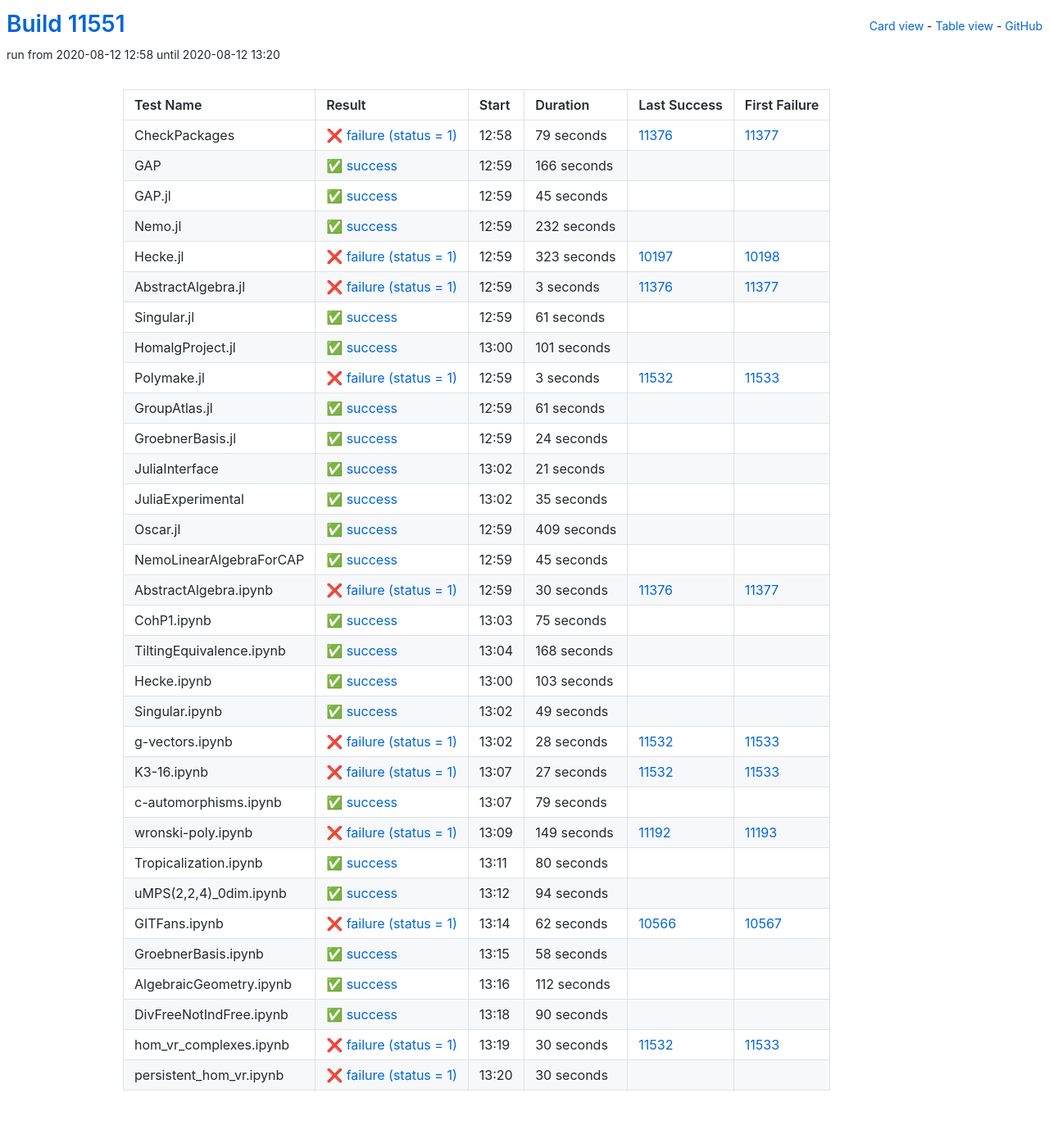
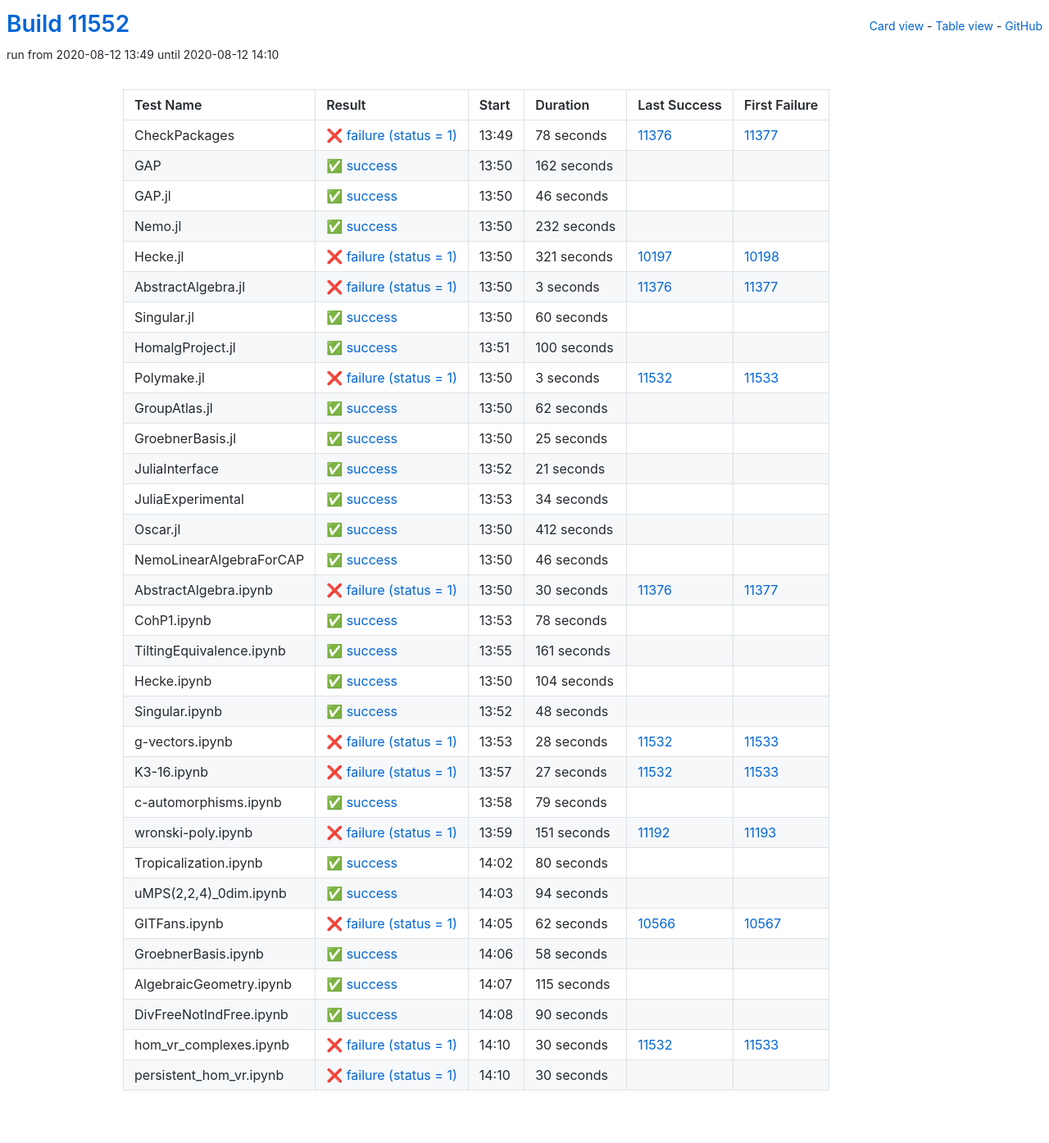
Before and after one commit to oscar-system/oscar-ci-status, a Jekyll site: the page built from table.html, in a window 1280 px wide. Shown: the whole page at 82% size. Built offline with Jekyll 4.4.1, drawn with Linux system fonts in a browser that asks for light colours.

Commit message:
Build #11552

```diff
--- a/_data/ci.yml
+++ b/_data/ci.yml
@@ -1,6 +1,6 @@
 ---
-build: 11551
-build_url: https://oscarci.mathematik.uni-kl.de/job/oscar/11551/
+build: 11552
+build_url: https://oscarci.mathematik.uni-kl.de/job/oscar/11552/
 job: oscar
 organization: oscar-system
 repo: oscar-ci-status
@@ -8,44 +8,44 @@
 tests:
 - name: CheckPackages
   id: checkpackages
-  log: https://oscarci.mathematik.uni-kl.de/job/oscar/11551/artifact/logs/build-11551/CheckPackages.log
-  start: 2020-08-12 12:58
+  log: https://oscarci.mathematik.uni-kl.de/job/oscar/11552/artifact/logs/build-11552/CheckPackages.log
+  start: 2020-08-12 13:49
   success: false
   exitcode: 1
   status: failure
-  duration: 79
+  duration: 78
   last_success: 11376
   last_success_url: https://oscarci.mathematik.uni-kl.de/job/oscar/11376/
   first_failure: 11377
   first_failure_url: https://oscarci.mathematik.uni-kl.de/job/oscar/11377/
 - name: GAP
   id: gap
-  log: https://oscarci.mathematik.uni-kl.de/job/oscar/11551/artifact/logs/build-11551/GAP.log
-  start: 2020-08-12 12:59
+  log: https://oscarci.mathematik.uni-kl.de/job/oscar/11552/artifact/logs/build-11552/GAP.log
+  start: 2020-08-12 13:50
   success: true
   exitcode: 0
   status: success
-  duration: 166
+  duration: 162
   last_success: false
   last_success_url:
   first_failure: false
   first_failure_url:
 - name: GAP.jl
   id: gap-jl
-  log: https://oscarci.mathematik.uni-kl.de/job/oscar/11551/artifact/logs/build-11551/GAP.jl.log
-  start: 2020-08-12 12:59
+  log: https://oscarci.mathematik.uni-kl.de/job/oscar/11552/artifact/logs/build-11552/GAP.jl.log
+  start: 2020-08-12 13:50
   success: true
   exitcode: 0
   status: success
-  duration: 45
+  duration: 46
   last_success: false
   last_success_url:
   first_failure: false
   first_failure_url:
 - name: Nemo.jl
   id: nemo-jl
-  log: https://oscarci.mathematik.uni-kl.de/job/oscar/11551/artifact/logs/build-11551/Nemo.jl.log
-  start: 2020-08-12 12:59
+  log: https://oscarci.mathematik.uni-kl.de/job/oscar/11552/artifact/logs/build-11552/Nemo.jl.log
+  start: 2020-08-12 13:50
   success: true
   exitcode: 0
   status: success
@@ -56,20 +56,20 @@
   first_failure_url:
 - name: Hecke.jl
   id: hecke-jl
-  log: https://oscarci.mathematik.uni-kl.de/job/oscar/11551/artifact/logs/build-11551/Hecke.jl.log
-  start: 2020-08-12 12:59
+  log: https://oscarci.mathematik.uni-kl.de/job/oscar/11552/artifact/logs/build-11552/Hecke.jl.log
+  start: 2020-08-12 13:50
   success: false
   exitcode: 1
   status: failure
-  duration: 323
+  duration: 321
   last_success: 10197
   last_success_url: https://oscarci.mathematik.uni-kl.de/job/oscar/10197/
   first_failure: 10198
   first_failure_url: https://oscarci.mathematik.uni-kl.de/job/oscar/10198/
 - name: AbstractAlgebra.jl
   id: abstractalgebra-jl
-  log: https://oscarci.mathematik.uni-kl.de/job/oscar/11551/artifact/logs/build-11551/AbstractAlgebra.jl.log
-  start: 2020-08-12 12:59
+  log: https://oscarci.mathematik.uni-kl.de/job/oscar/11552/artifact/logs/build-11552/AbstractAlgebra.jl.log
+  start: 2020-08-12 13:50
   success: false
   exitcode: 1
   status: failure
@@ -80,32 +80,32 @@
   first_failure_url: https://oscarci.mathematik.uni-kl.de/job/oscar/11377/
 - name: Singular.jl
   id: singular-jl
-  log: https://oscarci.mathematik.uni-kl.de/job/oscar/11551/artifact/logs/build-11551/Singular.jl.log
-  start: 2020-08-12 12:59
+  log: https://oscarci.mathematik.uni-kl.de/job/oscar/11552/artifact/logs/build-11552/Singular.jl.log
+  start: 2020-08-12 13:50
   success: true
   exitcode: 0
   status: success
-  duration: 61
+  duration: 60
   last_success: false
   last_success_url:
   first_failure: false
   first_failure_url:
 - name: HomalgProject.jl
   id: homalgproject-jl
-  log: https://oscarci.mathematik.uni-kl.de/job/oscar/11551/artifact/logs/build-11551/HomalgProject.jl.log
-  start: 2020-08-12 13:00
+  log: https://oscarci.mathematik.uni-kl.de/job/oscar/11552/artifact/logs/build-11552/HomalgProject.jl.log
+  start: 2020-08-12 13:51
   success: true
   exitcode: 0
   status: success
-  duration: 101
+  duration: 100
   last_success: false
   last_success_url:
   first_failure: false
   first_failure_url:
 - name: Polymake.jl
   id: polymake-jl
-  log: https://oscarci.mathematik.uni-kl.de/job/oscar/11551/artifact/logs/build-11551/Polymake.jl.log
-  start: 2020-08-12 12:59
+  log: https://oscarci.mathematik.uni-kl.de/job/oscar/11552/artifact/logs/build-11552/Polymake.jl.log
+  start: 2020-08-12 13:50
   success: false
   exitcode: 1
   status: failure
@@ -116,32 +116,32 @@
   first_failure_url: https://oscarci.mathematik.uni-kl.de/job/oscar/11533/
 - name: GroupAtlas.jl
   id: groupatlas-jl
-  log: https://oscarci.mathematik.uni-kl.de/job/oscar/11551/artifact/logs/build-11551/GroupAtlas.jl.log
-  start: 2020-08-12 12:59
+  log: https://oscarci.mathematik.uni-kl.de/job/oscar/11552/artifact/logs/build-11552/GroupAtlas.jl.log
+  start: 2020-08-12 13:50
   success: true
   exitcode: 0
   status: success
-  duration: 61
+  duration: 62
   last_success: false
   last_success_url:
   first_failure: false
   first_failure_url:
 - name: GroebnerBasis.jl
   id: groebnerbasis-jl
-  log: https://oscarci.mathematik.uni-kl.de/job/oscar/11551/artifact/logs/build-11551/GroebnerBasis.jl.log
-  start: 2020-08-12 12:59
+  log: https://oscarci.mathematik.uni-kl.de/job/oscar/11552/artifact/logs/build-11552/GroebnerBasis.jl.log
+  start: 2020-08-12 13:50
   success: true
   exitcode: 0
   status: success
-  duration: 24
+  duration: 25
   last_success: false
   last_success_url:
   first_failure: false
   first_failure_url:
 - name: JuliaInterface
   id: juliainterface
-  log: https://oscarci.mathematik.uni-kl.de/job/oscar/11551/artifact/logs/build-11551/JuliaInterface.log
-  start: 2020-08-12 13:02
+  log: https://oscarci.mathematik.uni-kl.de/job/oscar/11552/artifact/logs/build-11552/JuliaInterface.log
+  start: 2020-08-12 13:52
   success: true
   exitcode: 0
   status: success
@@ -152,44 +152,44 @@
   first_failure_url:
 - name: JuliaExperimental
   id: juliaexperimental
-  log: https://oscarci.mathematik.uni-kl.de/job/oscar/11551/artifact/logs/build-11551/JuliaExperimental.log
-  start: 2020-08-12 13:02
+  log: https://oscarci.mathematik.uni-kl.de/job/oscar/11552/artifact/logs/build-11552/JuliaExperimental.log
+  start: 2020-08-12 13:53
   success: true
   exitcode: 0
   status: success
-  duration: 35
+  duration: 34
   last_success: false
   last_success_url:
   first_failure: false
   first_failure_url:
 - name: Oscar.jl
   id: oscar-jl
-  log: https://oscarci.mathematik.uni-kl.de/job/oscar/11551/artifact/logs/build-11551/Oscar.jl.log
-  start: 2020-08-12 12:59
+  log: https://oscarci.mathematik.uni-kl.de/job/oscar/11552/artifact/logs/build-11552/Oscar.jl.log
+  start: 2020-08-12 13:50
   success: true
   exitcode: 0
   status: success
-  duration: 409
+  duration: 412
   last_success: false
   last_success_url:
   first_failure: false
   first_failure_url:
 - name: NemoLinearAlgebraForCAP
   id: nemolinearalgebraforcap
-  log: https://oscarci.mathematik.uni-kl.de/job/oscar/11551/artifact/logs/build-11551/NemoLinearAlgebraForCAP.log
-  start: 2020-08-12 12:59
+  log: https://oscarci.mathematik.uni-kl.de/job/oscar/11552/artifact/logs/build-11552/NemoLinearAlgebraForCAP.log
+  start: 2020-08-12 13:50
   success: true
   exitcode: 0
   status: success
-  duration: 45
+  duration: 46
   last_success: false
   last_success_url:
   first_failure: false
   first_failure_url:
 - name: AbstractAlgebra.ipynb
   id: abstractalgebra-ipynb
-  log: https://oscarci.mathematik.uni-kl.de/job/oscar/11551/artifact/logs/build-11551/AbstractAlgebra.ipynb.log
-  start: 2020-08-12 12:59
+  log: https://oscarci.mathematik.uni-kl.de/job/oscar/11552/artifact/logs/build-11552/AbstractAlgebra.ipynb.log
+  start: 2020-08-12 13:50
   success: false
   exitcode: 1
   status: failure
@@ -200,56 +200,56 @@
   first_failure_url: https://oscarci.mathematik.uni-kl.de/job/oscar/11377/
 - name: CohP1.ipynb
   id: cohp1-ipynb
-  log: https://oscarci.mathematik.uni-kl.de/job/oscar/11551/artifact/logs/build-11551/CohP1.ipynb.log
-  start: 2020-08-12 13:03
+  log: https://oscarci.mathematik.uni-kl.de/job/oscar/11552/artifact/logs/build-11552/CohP1.ipynb.log
+  start: 2020-08-12 13:53
   success: true
   exitcode: 0
   status: success
-  duration: 75
+  duration: 78
   last_success: false
   last_success_url:
   first_failure: false
   first_failure_url:
 - name: TiltingEquivalence.ipynb
   id: tiltingequivalence-ipynb
-  log: https://oscarci.mathematik.uni-kl.de/job/oscar/11551/artifact/logs/build-11551/TiltingEquivalence.ipynb.log
-  start: 2020-08-12 13:04
+  log: https://oscarci.mathematik.uni-kl.de/job/oscar/11552/artifact/logs/build-11552/TiltingEquivalence.ipynb.log
+  start: 2020-08-12 13:55
   success: true
   exitcode: 0
   status: success
-  duration: 168
+  duration: 161
   last_success: false
   last_success_url:
   first_failure: false
   first_failure_url:
 - name: Hecke.ipynb
   id: hecke-ipynb
-  log: https://oscarci.mathematik.uni-kl.de/job/oscar/11551/artifact/logs/build-11551/Hecke.ipynb.log
-  start: 2020-08-12 13:00
+  log: https://oscarci.mathematik.uni-kl.de/job/oscar/11552/artifact/logs/build-11552/Hecke.ipynb.log
+  start: 2020-08-12 13:50
   success: true
   exitcode: 0
   status: success
-  duration: 103
+  duration: 104
   last_success: false
   last_success_url:
   first_failure: false
   first_failure_url:
 - name: Singular.ipynb
   id: singular-ipynb
-  log: https://oscarci.mathematik.uni-kl.de/job/oscar/11551/artifact/logs/build-11551/Singular.ipynb.log
-  start: 2020-08-12 13:02
+  log: https://oscarci.mathematik.uni-kl.de/job/oscar/11552/artifact/logs/build-11552/Singular.ipynb.log
+  start: 2020-08-12 13:52
   success: true
   exitcode: 0
   status: success
-  duration: 49
+  duration: 48
   last_success: false
   last_success_url:
   first_failure: false
   first_failure_url:
 - name: g-vectors.ipynb
   id: g-vectors-ipynb
-  log: https://oscarci.mathematik.uni-kl.de/job/oscar/11551/artifact/logs/build-11551/g-vectors.ipynb.log
-  start: 2020-08-12 13:02
+  log: https://oscarci.mathematik.uni-kl.de/job/oscar/11552/artifact/logs/build-11552/g-vectors.ipynb.log
+  start: 2020-08-12 13:53
   success: false
   exitcode: 1
   status: failure
@@ -260,8 +260,8 @@
   first_failure_url: https://oscarci.mathematik.uni-kl.de/job/oscar/11533/
 - name: K3-16.ipynb
   id: k3-16-ipynb
-  log: https://oscarci.mathematik.uni-kl.de/job/oscar/11551/artifact/logs/build-11551/K3-16.ipynb.log
-  start: 2020-08-12 13:07
+  log: https://oscarci.mathematik.uni-kl.de/job/oscar/11552/artifact/logs/build-11552/K3-16.ipynb.log
+  start: 2020-08-12 13:57
   success: false
   exitcode: 1
   status: failure
@@ -272,8 +272,8 @@
   first_failure_url: https://oscarci.mathematik.uni-kl.de/job/oscar/11533/
 - name: c-automorphisms.ipynb
   id: c-automorphisms-ipynb
-  log: https://oscarci.mathematik.uni-kl.de/job/oscar/11551/artifact/logs/build-11551/c-automorphisms.ipynb.log
-  start: 2020-08-12 13:07
+  log: https://oscarci.mathematik.uni-kl.de/job/oscar/11552/artifact/logs/build-11552/c-automorphisms.ipynb.log
+  start: 2020-08-12 13:58
   success: true
   exitcode: 0
   status: success
@@ -284,20 +284,20 @@
   first_failure_url:
 - name: wronski-poly.ipynb
   id: wronski-poly-ipynb
-  log: https://oscarci.mathematik.uni-kl.de/job/oscar/11551/artifact/logs/build-11551/wronski-poly.ipynb.log
-  start: 2020-08-12 13:09
+  log: https://oscarci.mathematik.uni-kl.de/job/oscar/11552/artifact/logs/build-11552/wronski-poly.ipynb.log
+  start: 2020-08-12 13:59
   success: false
   exitcode: 1
   status: failure
-  duration: 149
+  duration: 151
   last_success: 11192
   last_success_url: https://oscarci.mathematik.uni-kl.de/job/oscar/11192/
   first_failure: 11193
   first_failure_url: https://oscarci.mathematik.uni-kl.de/job/oscar/11193/
 - name: Tropicalization.ipynb
   id: tropicalization-ipynb
-  log: https://oscarci.mathematik.uni-kl.de/job/oscar/11551/artifact/logs/build-11551/Tropicalization.ipynb.log
-  start: 2020-08-12 13:11
+  log: https://oscarci.mathematik.uni-kl.de/job/oscar/11552/artifact/logs/build-11552/Tropicalization.ipynb.log
+  start: 2020-08-12 14:02
   success: true
   exitcode: 0
   status: success
@@ -308,8 +308,8 @@
   first_failure_url:
 - name: uMPS(2,2,4)_0dim.ipynb
   id: umps-2-2-4-0dim-ipynb
-  log: https://oscarci.mathematik.uni-kl.de/job/oscar/11551/artifact/logs/build-11551/uMPS-2-2-4-_0dim.ipynb.log
-  start: 2020-08-12 13:12
+  log: https://oscarci.mathematik.uni-kl.de/job/oscar/11552/artifact/logs/build-11552/uMPS-2-2-4-_0dim.ipynb.log
+  start: 2020-08-12 14:03
   success: true
   exitcode: 0
   status: success
@@ -320,8 +320,8 @@
   first_failure_url:
 - name: GITFans.ipynb
   id: gitfans-ipynb
-  log: https://oscarci.mathematik.uni-kl.de/job/oscar/11551/artifact/logs/build-11551/GITFans.ipynb.log
-  start: 2020-08-12 13:14
+  log: https://oscarci.mathematik.uni-kl.de/job/oscar/11552/artifact/logs/build-11552/GITFans.ipynb.log
+  start: 2020-08-12 14:05
   success: false
   exitcode: 1
   status: failure
@@ -332,8 +332,8 @@
   first_failure_url: https://oscarci.mathematik.uni-kl.de/job/oscar/10567/
 - name: GroebnerBasis.ipynb
   id: groebnerbasis-ipynb
-  log: https://oscarci.mathematik.uni-kl.de/job/oscar/11551/artifact/logs/build-11551/GroebnerBasis.ipynb.log
-  start: 2020-08-12 13:15
+  log: https://oscarci.mathematik.uni-kl.de/job/oscar/11552/artifact/logs/build-11552/GroebnerBasis.ipynb.log
+  start: 2020-08-12 14:06
   success: true
   exitcode: 0
   status: success
@@ -344,20 +344,20 @@
   first_failure_url:
 - name: AlgebraicGeometry.ipynb
   id: algebraicgeometry-ipynb
-  log: https://oscarci.mathematik.uni-kl.de/job/oscar/11551/artifact/logs/build-11551/AlgebraicGeometry.ipynb.log
-  start: 2020-08-12 13:16
+  log: https://oscarci.mathematik.uni-kl.de/job/oscar/11552/artifact/logs/build-11552/AlgebraicGeometry.ipynb.log
+  start: 2020-08-12 14:07
   success: true
   exitcode: 0
   status: success
-  duration: 112
+  duration: 115
   last_success: false
   last_success_url:
   first_failure: false
   first_failure_url:
 - name: DivFreeNotIndFree.ipynb
   id: divfreenotindfree-ipynb
-  log: https://oscarci.mathematik.uni-kl.de/job/oscar/11551/artifact/logs/build-11551/DivFreeNotIndFree.ipynb.log
-  start: 2020-08-12 13:18
+  log: https://oscarci.mathematik.uni-kl.de/job/oscar/11552/artifact/logs/build-11552/DivFreeNotIndFree.ipynb.log
+  start: 2020-08-12 14:08
   success: true
   exitcode: 0
   status: success
@@ -368,8 +368,8 @@
   first_failure_url:
 - name: hom_vr_complexes.ipynb
   id: hom-vr-complexes-ipynb
-  log: https://oscarci.mathematik.uni-kl.de/job/oscar/11551/artifact/logs/build-11551/hom_vr_complexes.ipynb.log
-  start: 2020-08-12 13:19
+  log: https://oscarci.mathematik.uni-kl.de/job/oscar/11552/artifact/logs/build-11552/hom_vr_complexes.ipynb.log
+  start: 2020-08-12 14:10
   success: false
   exitcode: 1
   status: failure
@@ -380,8 +380,8 @@
   first_failure_url: https://oscarci.mathematik.uni-kl.de/job/oscar/11533/
 - name: persistent_hom_vr.ipynb
   id: persistent-hom-vr-ipynb
-  log: https://oscarci.mathematik.uni-kl.de/job/oscar/11551/artifact/logs/build-11551/persistent_hom_vr.ipynb.log
-  start: 2020-08-12 13:20
+  log: https://oscarci.mathematik.uni-kl.de/job/oscar/11552/artifact/logs/build-11552/persistent_hom_vr.ipynb.log
+  start: 2020-08-12 14:10
   success: false
   exitcode: 1
   status: failure
```
Also changed, not shown: README.md.
